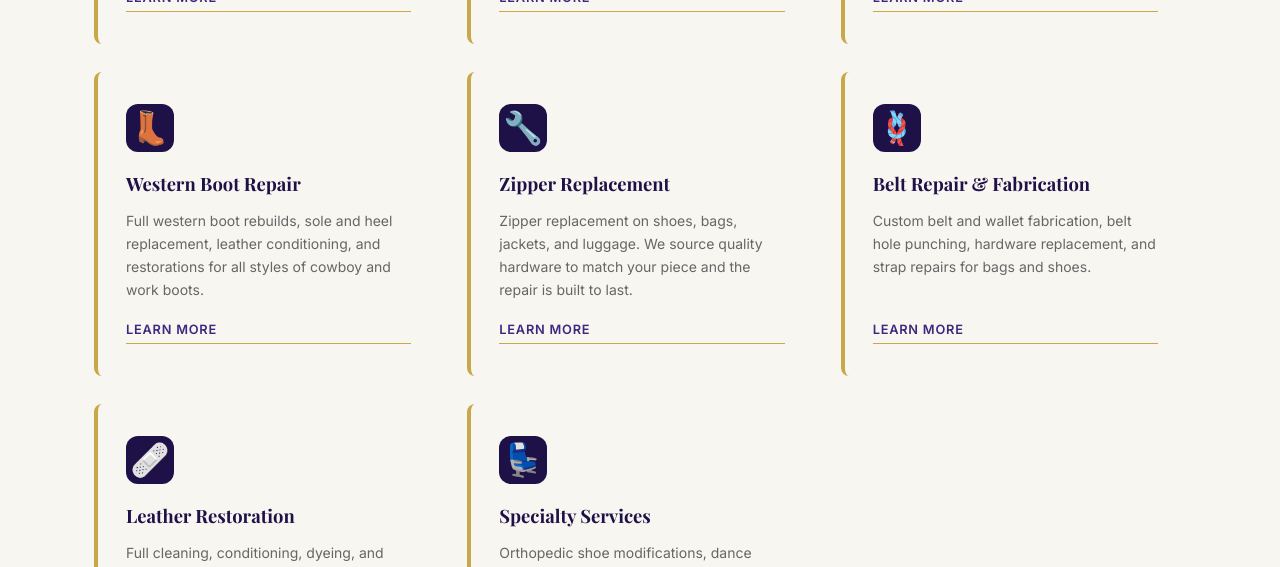
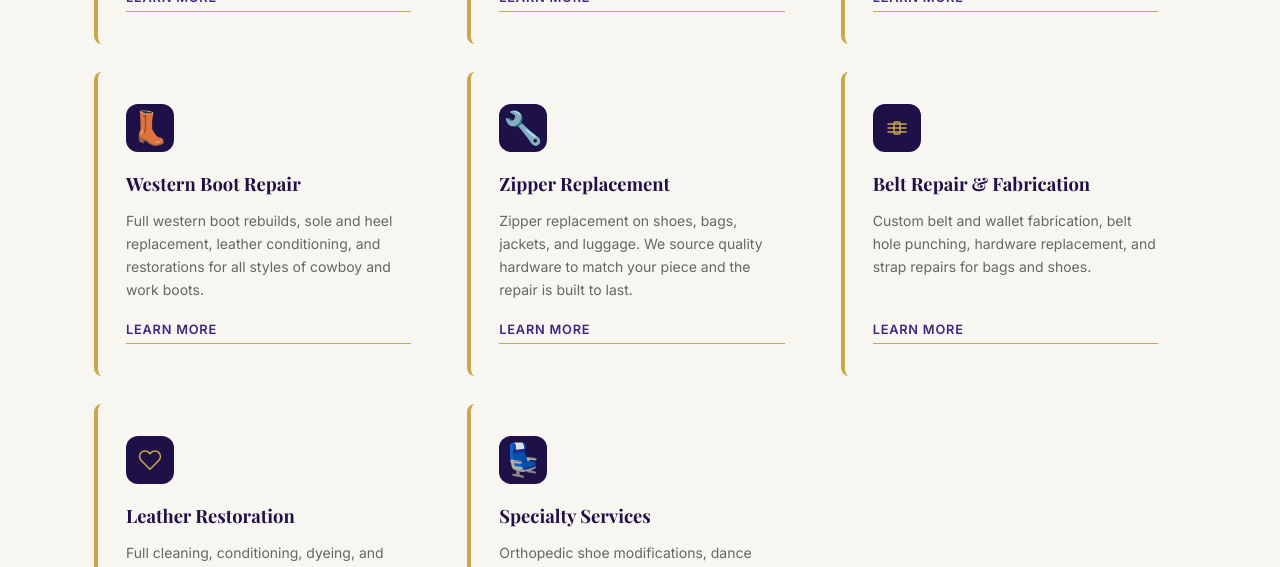
Before and after one commit to JamesBrownR/University-Shoe-Repair, a Jekyll site: the page built from services/index.html, in a window 1280 px wide and 900 px high, scrolled down 828 px. Shown: the part 152-719 px from the top of the window. Built offline with Jekyll 4.4.1, drawn with Linux system fonts in a browser that asks for light colours.

Commit message:
Replace icons with SVGs in service cards

```diff
--- a/services/index.html
+++ b/services/index.html
@@ -79,15 +79,24 @@ page_styles: |
       </div>
 
       <div class="service-card">
-        <div class="service-card-icon" aria-hidden="true">🪢</div>
-        <h2>Belt Repair &amp; Fabrication</h2>
+<div class="service-card-icon" aria-hidden="true">
+  <svg xmlns="http://www.w3.org/2000/svg" width="36" height="36" viewBox="0 0 24 24" fill="none" stroke="var(--gold)" stroke-width="1.5" stroke-linecap="round" stroke-linejoin="round">
+    <path d="M3 12h18"/>
+    <path d="M3 8h18"/>
+    <path d="M3 16h18"/>
+    <rect x="9" y="6" width="6" height="12" rx="1"/>
+  </svg>
+</div>        <h2>Belt Repair &amp; Fabrication</h2>
         <p>Custom belt and wallet fabrication, belt hole punching, hardware replacement, and strap repairs for bags and shoes.</p>
         <a href="/services/belt-repair/">Learn More</a>
       </div>
 
       <div class="service-card">
-        <div class="service-card-icon" aria-hidden="true">🩹</div>
-        <h2>Leather Restoration</h2>
+<div class="service-card-icon" aria-hidden="true">
+  <svg xmlns="http://www.w3.org/2000/svg" width="36" height="36" viewBox="0 0 24 24" fill="none" stroke="var(--gold)" stroke-width="1.5" stroke-linecap="round" stroke-linejoin="round">
+    <path d="M20.84 4.61a5.5 5.5 0 0 0-7.78 0L12 5.67l-1.06-1.06a5.5 5.5 0 0 0-7.78 7.78l1.06 1.06L12 21.23l7.78-7.78 1.06-1.06a5.5 5.5 0 0 0 0-7.78z"/>
+  </svg>
+</div>        <h2>Leather Restoration</h2>
         <p>Full cleaning, conditioning, dyeing, and refinishing for all types of leather goods. We can match original colors or give your piece a completely new look.</p>
         <a href="/services/leather-restoration/">Learn More</a>
       </div>
```
